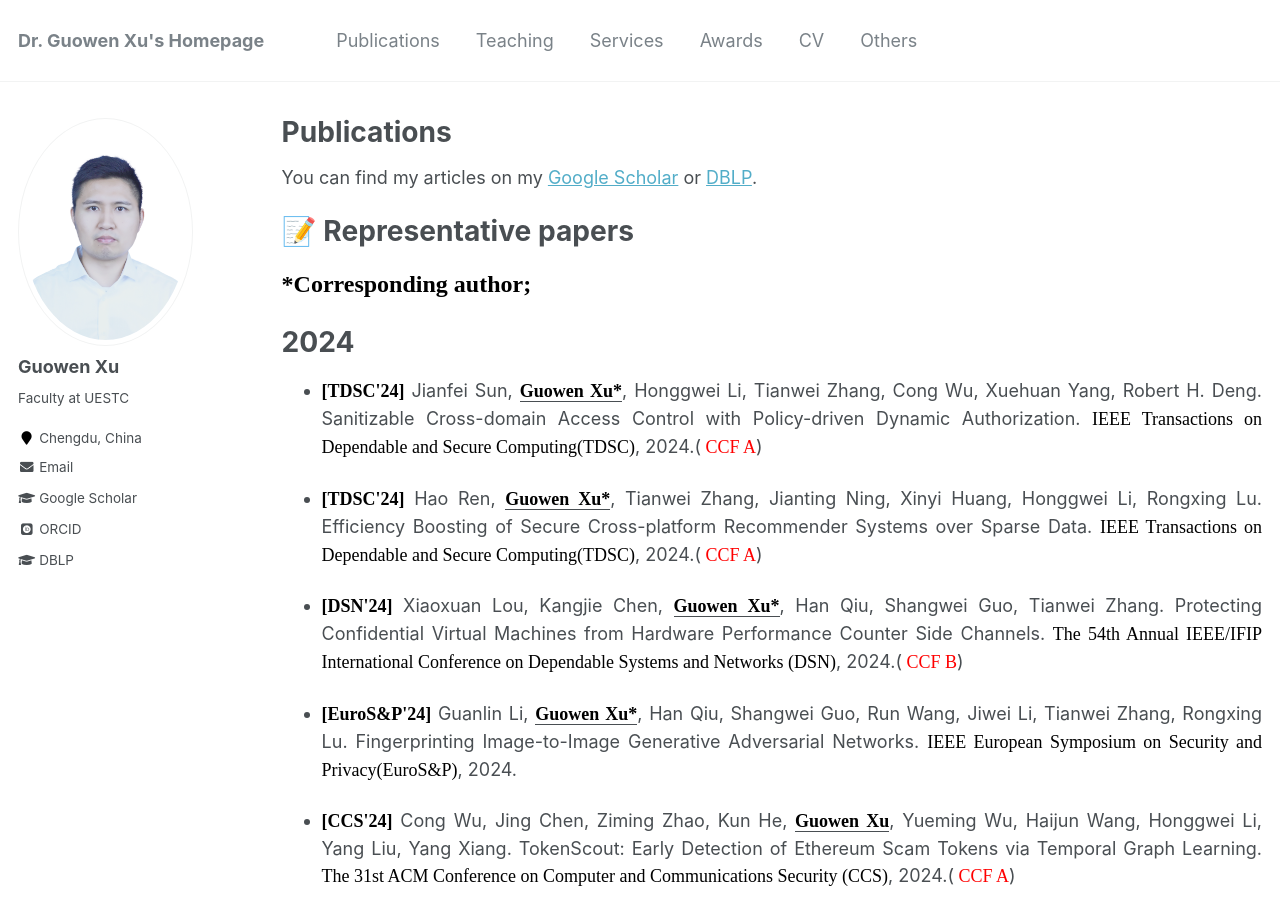
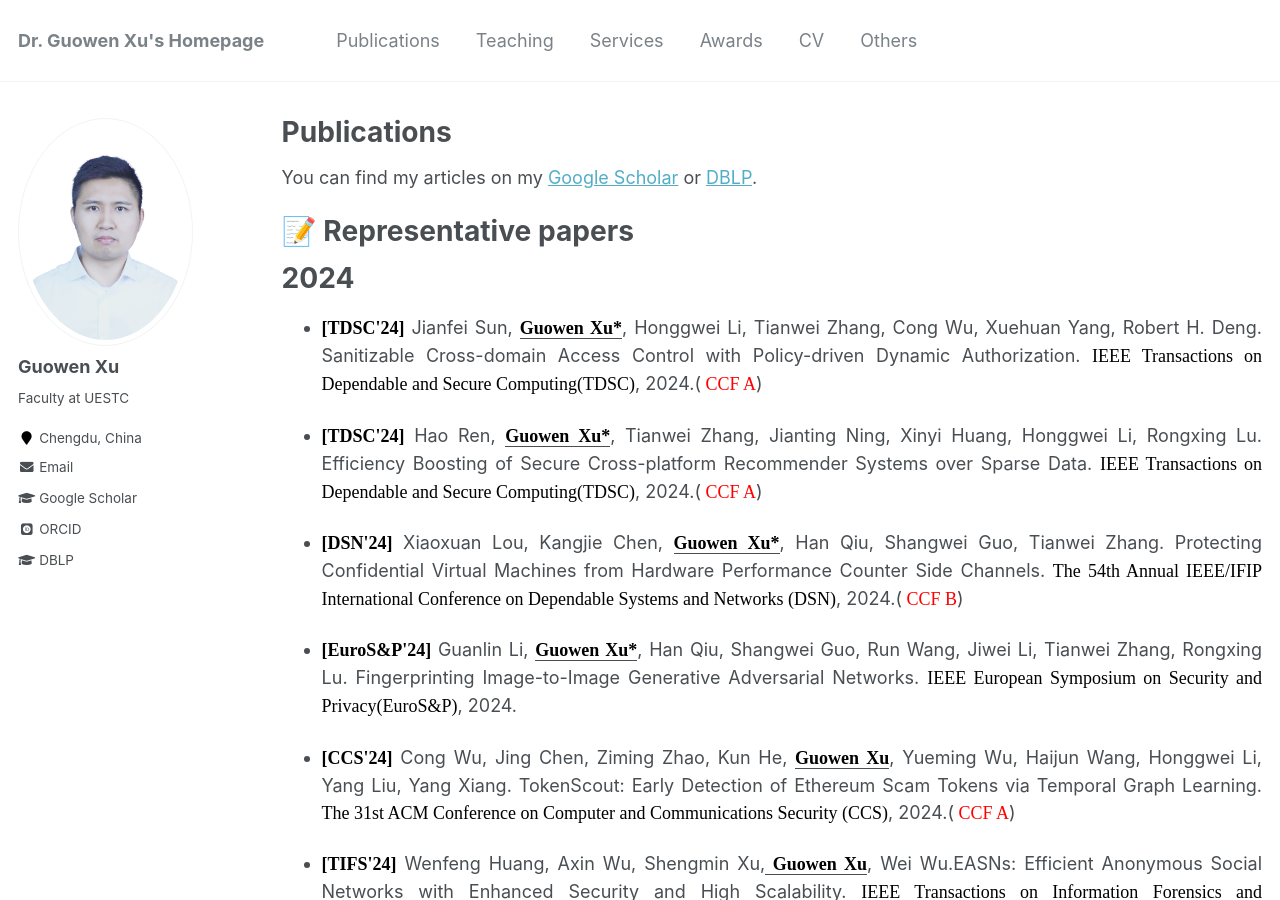
Before and after one commit to Guowen-xu/guowen-xu.github.io, a Jekyll site: the page built from _pages/publications.md, in a window 1280 px wide and 900 px high. Built offline with Jekyll 4.4.1, drawn with Linux system fonts in a browser that asks for light colours; some web fonts are replaced.

Commit message:
Update publications.md

```diff
--- a/_pages/publications.md
+++ b/_pages/publications.md
@@ -9,7 +9,6 @@ author_profile: true
 You can find my articles on my [Google Scholar](https://scholar.google.com.hk/citations?user=MDKdG80AAAAJ&hl=zh-CN) or [DBLP](https://dblp.org/pid/87/10142.html).
 
 # 📝 Representative papers
-<b><font face="Times New Roman" color=black size=5> *Corresponding author; </font></b><b><font face="Times New Roman" color=black size=5>
 
 # 2024
 * <p align="justify"> <b><font face="Times New Roman" color=black size=4> [TDSC'24]</font></b> Jianfei Sun, <u><b><font face="Times New Roman" color=black size=4> Guowen Xu*</font></b></u>, Honggwei Li, Tianwei Zhang, Cong Wu,  Xuehuan Yang,  Robert H. Deng. Sanitizable Cross-domain Access Control with Policy-driven Dynamic Authorization. <font face="Times New Roman" color=black size=4> IEEE Transactions on Dependable and Secure Computing(TDSC)</font>, 2024.(<font face="Times New Roman" color=red size=4> CCF A</font>)
```
